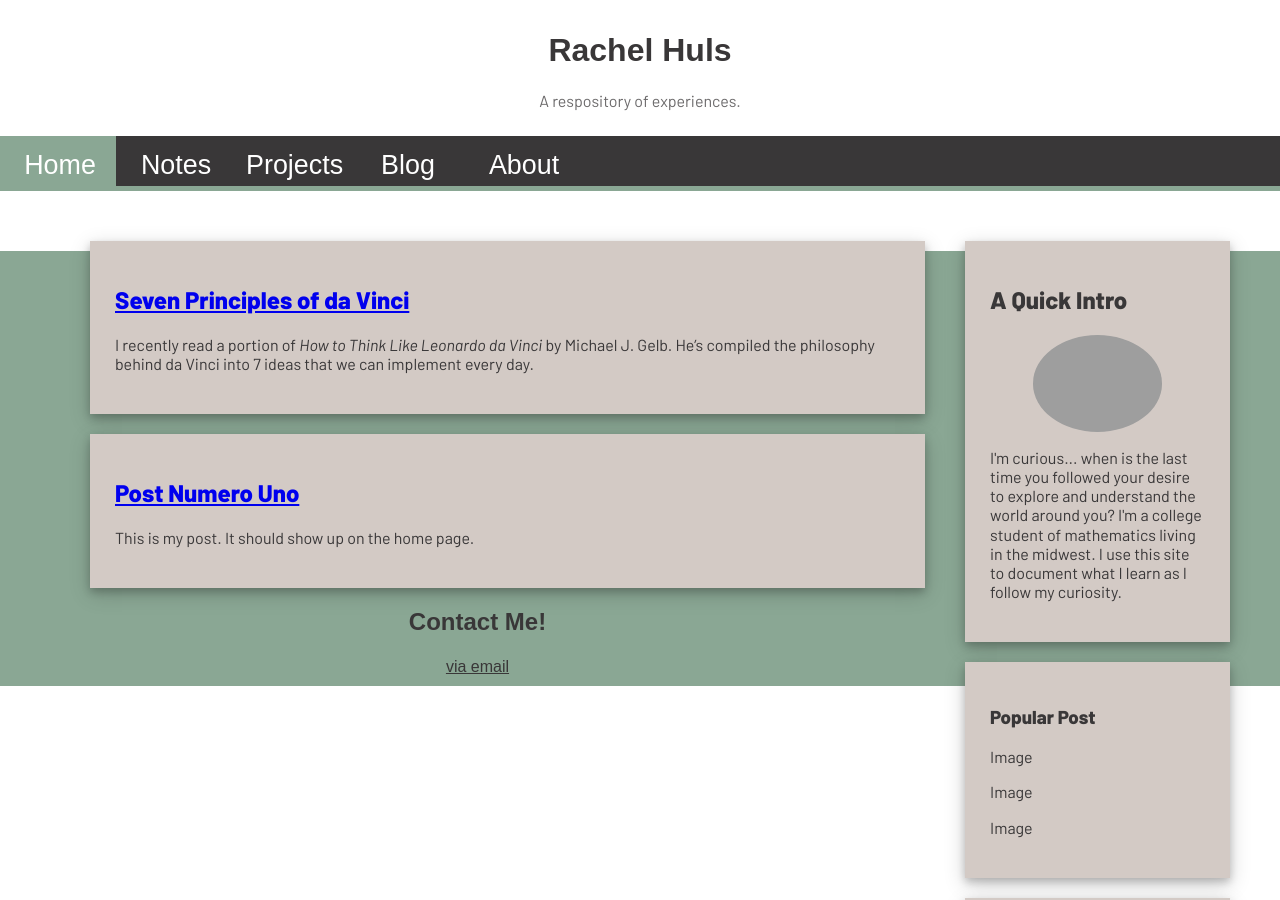
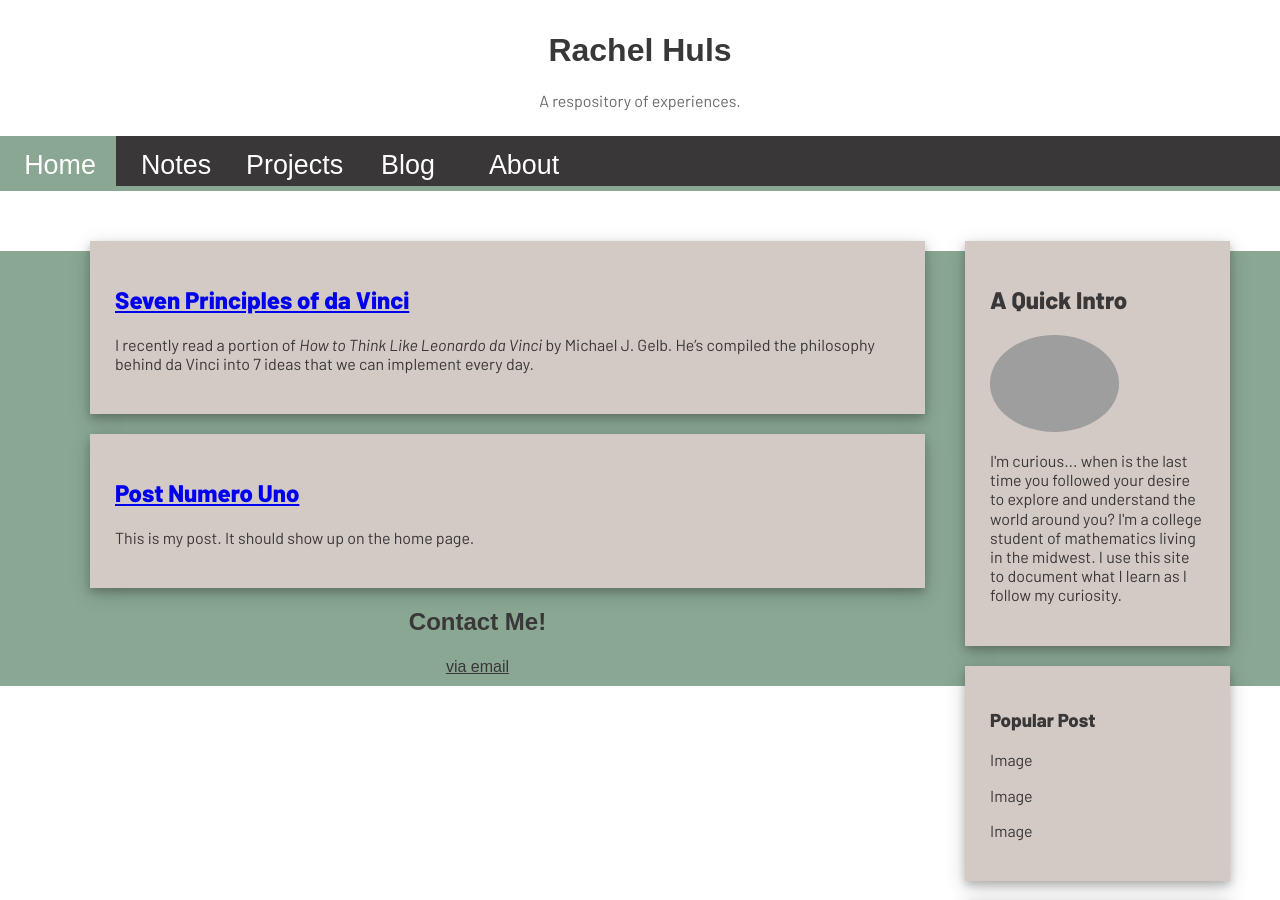
Before and after one commit to rachelhuls/rachelhuls.github.io, a Jekyll site: the page built from index.html, in a window 1280 px wide and 900 px high. Built offline with Jekyll 4.4.1, drawn with Linux system fonts in a browser that asks for light colours; some web fonts are replaced.

Commit message:
Update main.scss

```diff
--- a/_sass/main.scss
+++ b/_sass/main.scss
@@ -101,14 +101,6 @@ body {
 }
 .img-circle{
   border-radius: 50%;
-  display: block;
-  margin-left: auto;
-  margin-right: auto;
-}
-.center {
-  display: block;
-  margin-left: auto;
-  margin-right: auto;
 }
 
 .footer {
```
